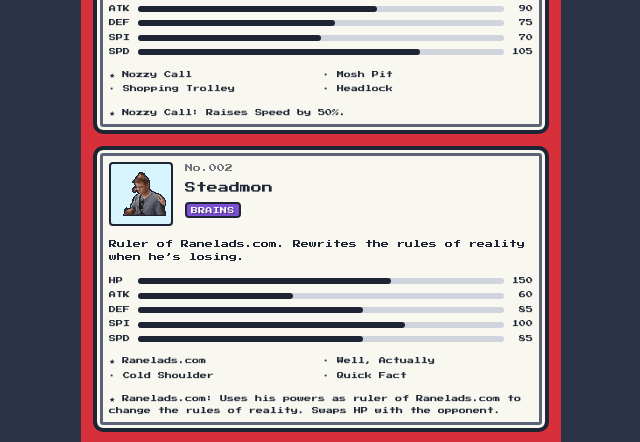
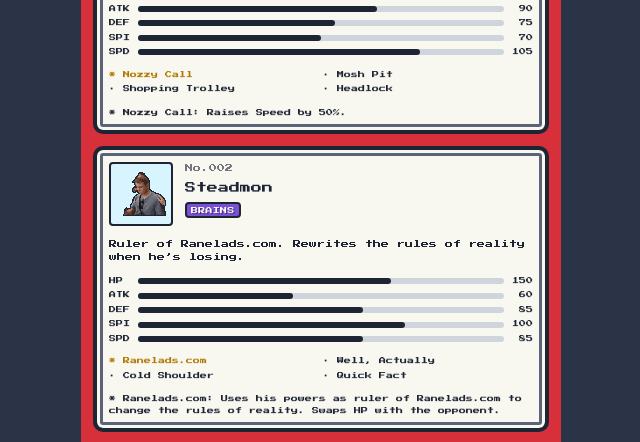
Before and after one commit to rCon-tech/ranemon, a Next.js app: page /ranedex in a window 1280 px wide. Shown: the part 167-609 px from the top of the page, without its empty margins (319-959 px from the left). Built offline with nearby package versions, Linux system fonts and the light colour scheme.

Commit message:
Mark special moves with a glyph the pixel font has
Co-Authored-By: Claude Opus 5.5 <noreply@anthropic.com>
Claude-Session: https://claude.ai/code/session_01KpWhHbX8VZywgx614LmnUF

```diff
--- a/src/app/ranedex/page.tsx
+++ b/src/app/ranedex/page.tsx
@@ -60,8 +60,11 @@ export default function Ranedex() {
               </dl>
               <ul className="grid grid-cols-2 gap-1 text-[7px]">
                 {c.moves.map((id) => (
-                  <li key={id} className="truncate">
-                    {moveById(id).signature ? '★' : '·'} {moveById(id).name}
+                  <li
+                    key={id}
+                    className={`truncate ${moveById(id).signature ? 'text-[#b07800]' : ''}`}
+                  >
+                    {moveById(id).signature ? '*' : '·'} {moveById(id).name}
                   </li>
                 ))}
               </ul>
@@ -70,7 +73,7 @@ export default function Ranedex() {
                 .filter((m) => m.signature)
                 .map((m) => (
                   <p key={m.id} className="text-[7px] leading-relaxed">
-                    ★ {m.name}: {m.flavour}
+                    * {m.name}: {m.flavour}
                   </p>
                 ))}
             </li>
--- a/src/components/BattleScreen.tsx
+++ b/src/components/BattleScreen.tsx
@@ -184,7 +184,7 @@ export function BattleScreen({ teams, difficulty, onFinish }: Props) {
                     title={move.flavour}
                   >
                     <span className="text-[9px] leading-snug">
-                      {move.signature && <span className="text-[#d8a000]">★ </span>}
+                      {move.signature && <span className="text-[#d8a000]">* </span>}
                       {move.name}
                     </span>
                     <span className="flex justify-between text-[7px] opacity-75">
```
Also changed, not shown: 1 other file (tests, documents, lock files or other folders).
